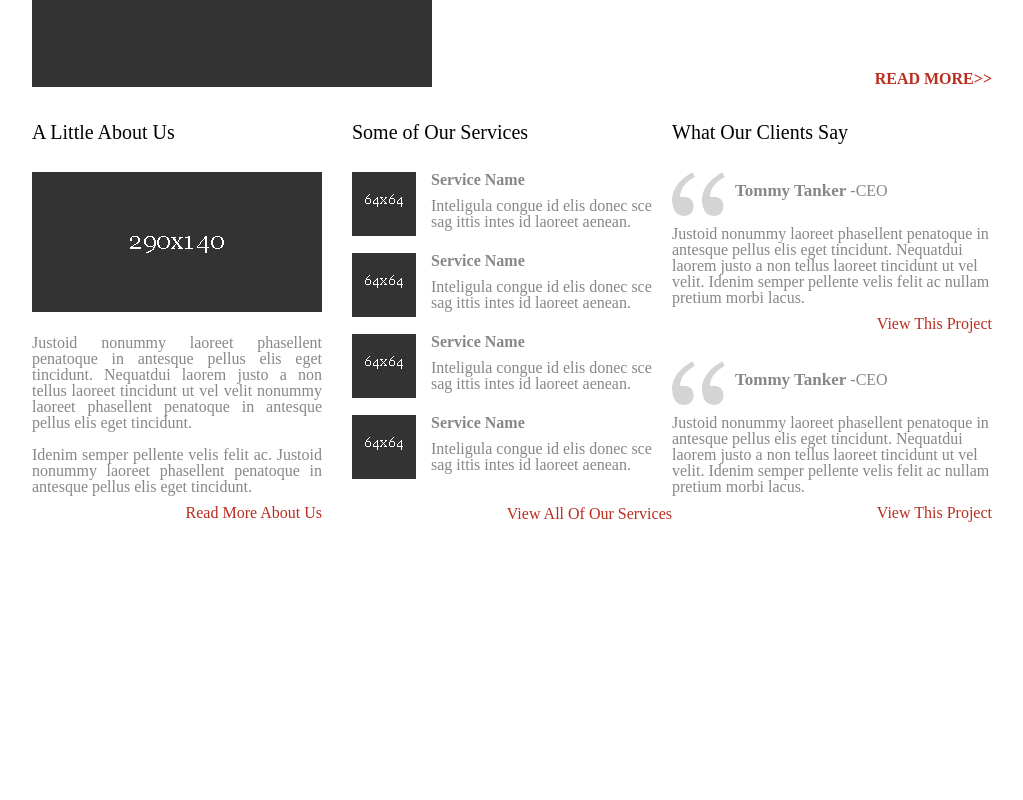
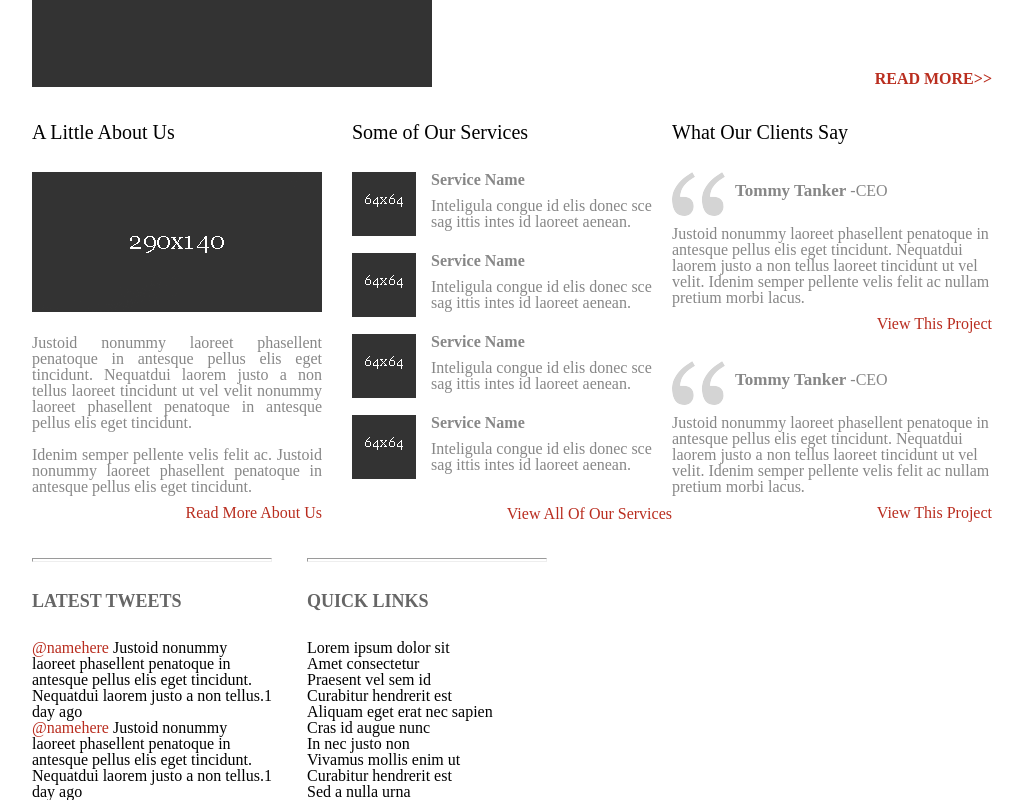
Before and after one commit to alperfeim/Systematic-psd2html, a plain HTML site: page index.html in a window 1280 px wide. Shown: the part 556-1356 px from the top of the page, without its empty margins (128-1151 px from the left). Before the commit the page ends 1106 px from the top, so only its background shows below. Drawn offline with Linux system fonts and the light colour scheme.

Commit message:
pre footer up to quick links ready

```diff
--- a/index.html
+++ b/index.html
@@ -2,6 +2,7 @@
 <html lang="en" dir="ltr">
   <head>
     <meta charset="utf-8">
+
     <link rel="stylesheet" href="/style.css">
     <link rel="stylesheet" href="/reset.css">
     <title>aYuu</title>
@@ -240,7 +241,53 @@
 
       </div>
 
+
+
+
+
     </div>
+
+    <div id="prefooter" class="sitewidth">
+
+      <div id="ltweets" class="prefootersections">
+        <hr />
+
+        <p class="pfh">Latest Tweets</p>
+
+       <a href="#" class="tweetown"><p>@namehere</p></a>
+        <p class="tweet">Justoid nonummy laoreet phasellent penatoque
+          in antesque pellus elis eget tincidunt.
+          Nequatdui laorem justo a non tellus.1 day ago</p>
+          <br />
+
+          <a href="#" class="tweetown"><p>@namehere</p></a>
+           <p class="tweet">Justoid nonummy laoreet phasellent penatoque
+             in antesque pellus elis eget tincidunt.
+             Nequatdui laorem justo a non tellus.1 day ago</p>
+
+      </div>
+
+      <div id="qlinks" class="prefootersections">
+          <hr />
+          <p class="pfh">Quick Links</p>
+
+          <ul>
+              <li>Lorem ipsum dolor sit</li>
+              <li>Amet consectetur</li>
+              <li>Praesent vel sem id</li>
+              <li>Curabitur hendrerit est</li>
+              <li>Aliquam eget erat nec sapien</li>
+              <li>Cras id augue nunc</li>
+              <li>In nec justo non</li>
+              <li>Vivamus mollis enim ut</li>
+              <li>Curabitur hendrerit est</li>
+              <li>Sed a nulla urna</li>
+          </ul>
+      </div>
+
+
+    </div>
+
 
 
 
--- a/style.css
+++ b/style.css
@@ -266,3 +266,39 @@ text-align: right;
 .clients {
   margin-bottom:55px;
 }
+
+.prefootersections {
+  width:240px;
+  float:left;
+  display:inline-block;
+  margin-right:35px;
+}
+
+.prefootersections hr {
+  height: 2px;
+  color:#666666;
+  margin-bottom:30px;
+
+}
+
+.pfh {
+  color:#666666;
+  font-weight: bold;
+  text-transform: uppercase;
+  font-size: 18px;
+  margin-bottom: 30px;
+}
+
+.tweetown {
+  text-decoration: none;
+  display:inline-block;
+}
+
+.tweetown p{
+  color:#b92d1f;
+  display:inline-block;
+}
+
+.tweet {
+ display:inline;
+}
```
